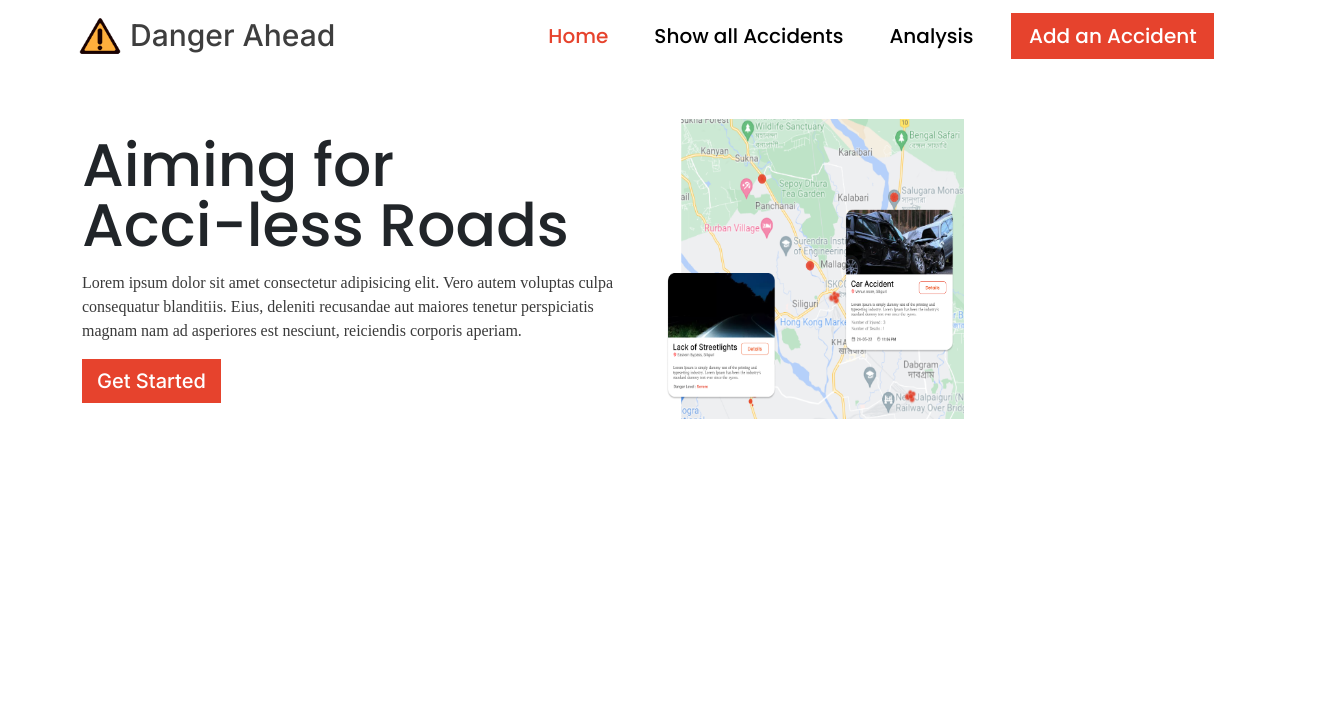
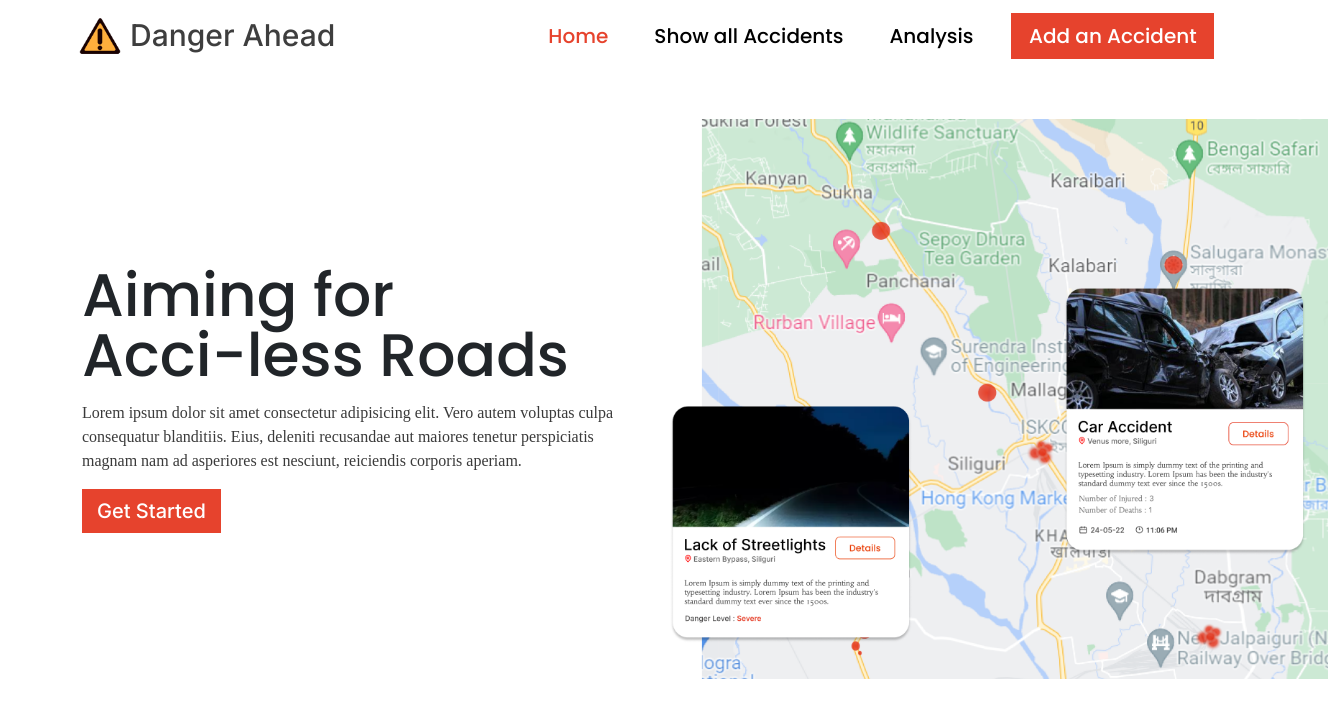
Before and after one commit to DangerAhead-FYP/danger-ahead-website, a React (Create React App) app: page / in a window 1280 px wide. Shown: the top 718 px of the page, 1328 px wide, since content can reach past the window. Built offline with nearby package versions, Linux system fonts and the light colour scheme; a web font is replaced by a local one.

Commit message:
Fixed pic size

```diff
--- a/src/stylesheets/Hero.css
+++ b/src/stylesheets/Hero.css
@@ -1,4 +1,3 @@
 .hero-img{
-    height: 300px;
-    width: 300px;
+    height: 70vh;
 }
```
